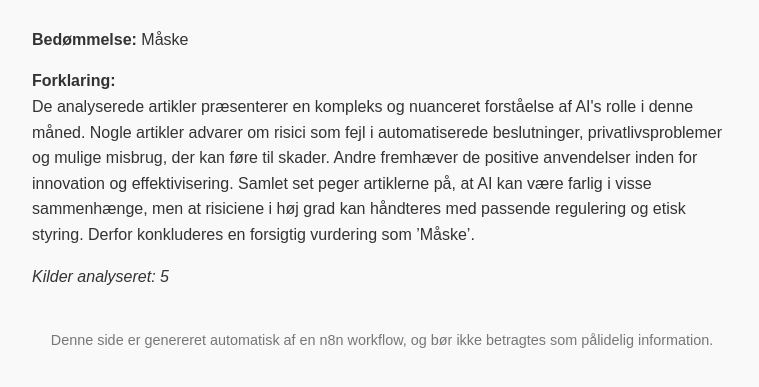
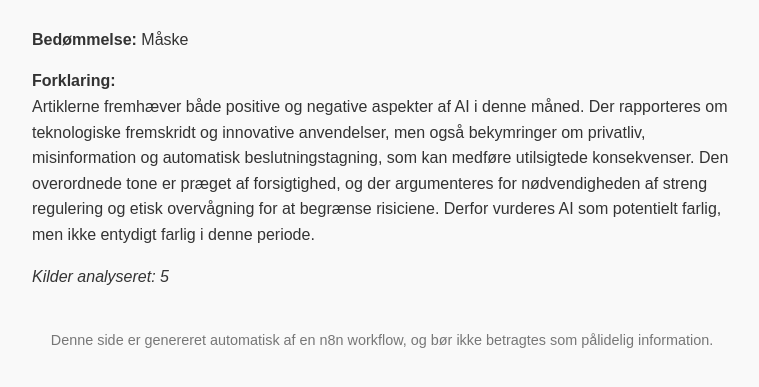
Before and after one commit to peterbrandgardmadsen/ai-verdict-site, a plain HTML site: page index.html in a window 1280 px wide. Shown: the part 127-514 px from the top of the page, without its empty margins (258-1017 px from the left). Drawn offline with Linux system fonts and the light colour scheme.

Commit message:
Update AI verdict

```diff
--- a/index.html
+++ b/index.html
@@ -12,7 +12,7 @@
     </header>
     <section style="margin-top: 30px;">
       <p><strong>Bedømmelse:</strong> Måske</p>
-      <p><strong>Forklaring:</strong><br>  De analyserede artikler præsenterer en kompleks og nuanceret forståelse af AI's rolle i denne måned. Nogle artikler advarer om risici som fejl i automatiserede beslutninger, privatlivsproblemer og mulige misbrug, der kan føre til skader. Andre fremhæver de positive anvendelser inden for innovation og effektivisering. Samlet set peger artiklerne på, at AI kan være farlig i visse sammenhænge, men at risiciene i høj grad kan håndteres med passende regulering og etisk styring. Derfor konkluderes en forsigtig vurdering som ’Måske’.</p>
+      <p><strong>Forklaring:</strong><br>  Artiklerne fremhæver både positive og negative aspekter af AI i denne måned. Der rapporteres om teknologiske fremskridt og innovative anvendelser, men også bekymringer om privatliv, misinformation og automatisk beslutningstagning, som kan medføre utilsigtede konsekvenser. Den overordnede tone er præget af forsigtighed, og der argumenteres for nødvendigheden af streng regulering og etisk overvågning for at begrænse risiciene. Derfor vurderes AI som potentielt farlig, men ikke entydigt farlig i denne periode.</p>
       <p><em>Kilder analyseret: 5</em></p>
     </section>
     <footer style="margin-top: 40px; text-align: center;">
```
